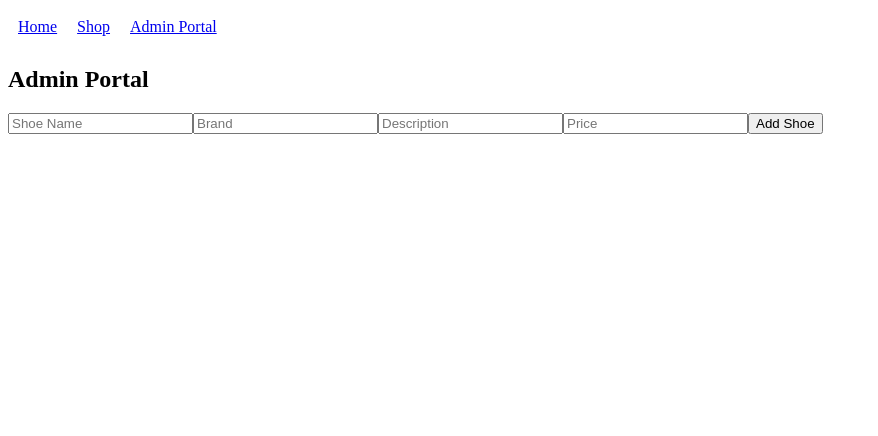
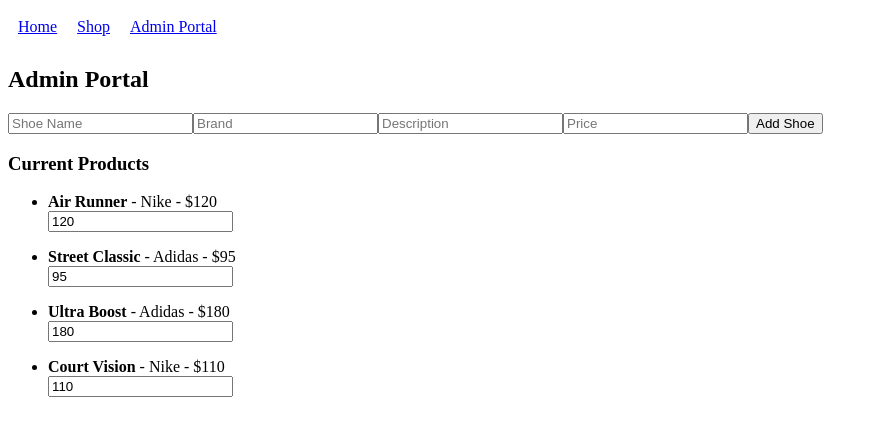
Before and after one commit to trystonproffit-jpg/React-Based-Personal-Project-Showcase-App, a React (Vite) app in the folder shoes-for-yous/: page /admin in a window 1280 px wide. Shown: the top 436 px of the page, without its empty margins (0-878 px from the left). Built offline with nearby package versions, Linux system fonts and the light colour scheme.

Commit message:
Added Current item editor

```diff
--- a/shoes-for-yous/src/pages/Admin.jsx
+++ b/shoes-for-yous/src/pages/Admin.jsx
@@ -1,6 +1,6 @@
 import { useState } from "react";
 
-function Admin({ products, setProducts }) {
+function Admin({ products = [], setProducts }) {
     const [name, setName] = useState("");
     const [brand, setBrand] = useState("");
     const [description, setDescription] = useState("");
@@ -8,13 +8,14 @@ function Admin({ products, setProducts }) {
 
     const handleSubmit = (e) => {
         e.preventDefault();
+        if (!name || !brand || !description || !price) return;
 
         const newProduct = {
-            id: products.length + 1,
+            id: Date.now(),
             name,
             brand,
             description,
-            price: Number(price)
+            price: Number(price),
         };
 
         setProducts([...products, newProduct]);
@@ -23,6 +24,14 @@ function Admin({ products, setProducts }) {
         setBrand("");
         setDescription("");
         setPrice("");
+    };
+
+    const handlePriceChange = (id, newPrice) => {
+        setProducts(
+            products.map((p) =>
+                p.id === id ? { ...p, price: Number(newPrice) } : p
+            )
+        );
     };
 
     return (
@@ -60,6 +69,22 @@ function Admin({ products, setProducts }) {
 
                 <button type="submit">Add Shoe</button>
             </form>
+
+            <h3>Current Products</h3>
+            <ul>
+                {products.map((product) => (
+                    <li key={product.id} style={{ marginBottom: "1rem" }}>
+                        <strong>{product.name}</strong> - {product.brand} - ${product.price}
+                        <br />
+                        <input
+                            type="number"
+                            value={product.price}
+                            onChange={(e) => handlePriceChange(product.id, e.target.value)
+                            }
+                        />
+                    </li>
+                ))}
+            </ul>
         </div>
     );
 }
```
